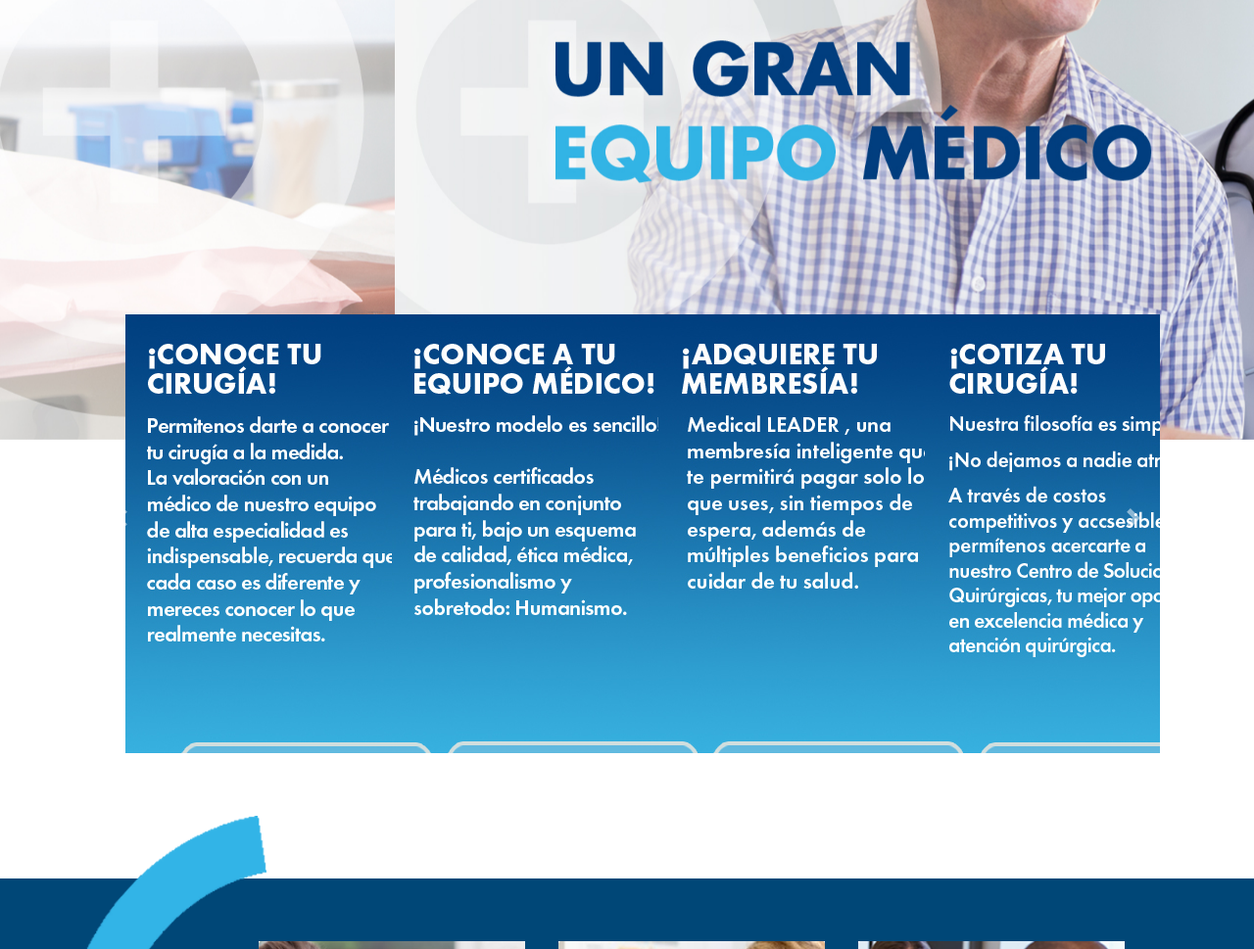
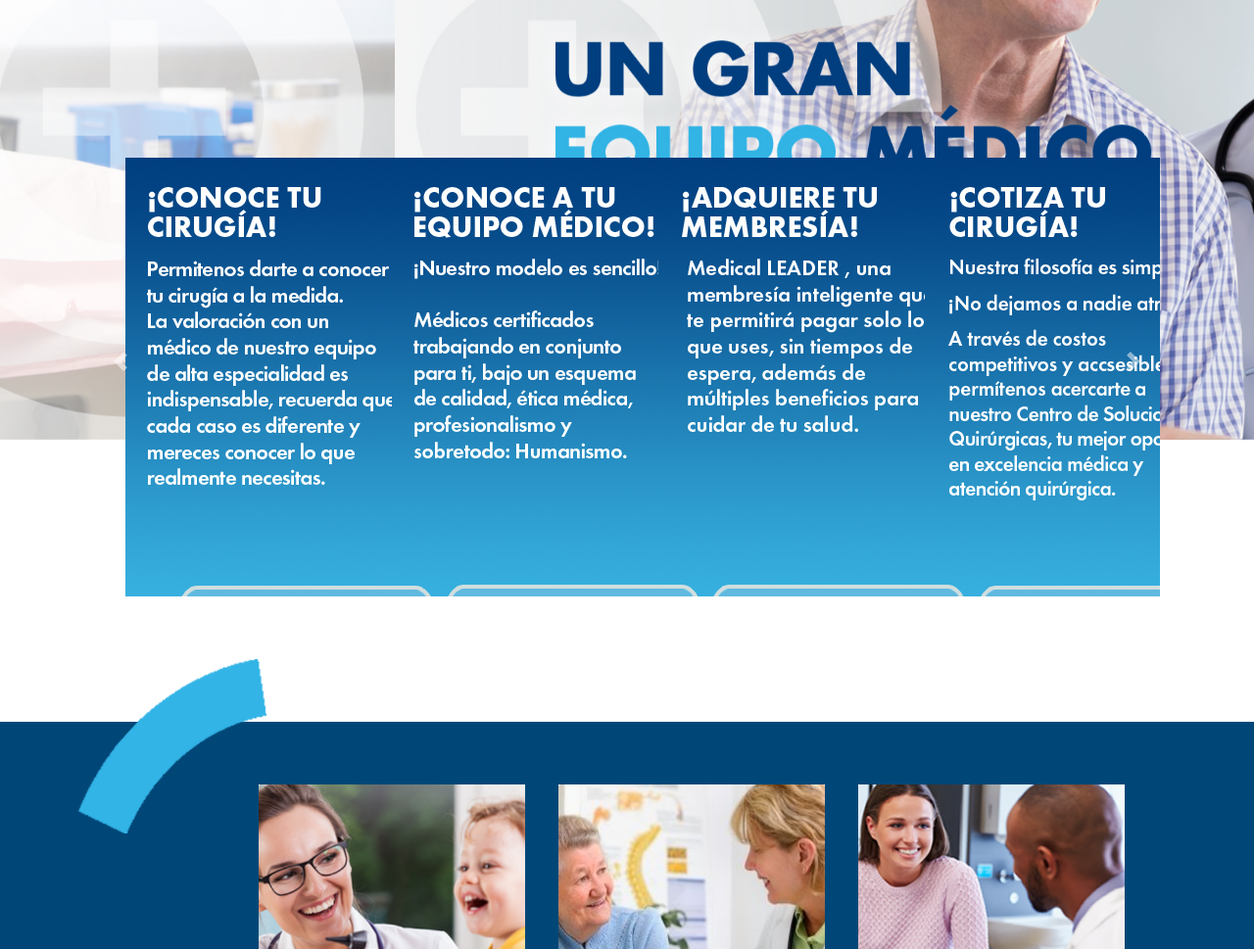
Before and after one commit to GussHdez/centrodesolucionesquirurgicas.github.io, a plain HTML site: page index.html in a window 1280 px wide. Shown: the part 420-1389 px from the top of the page at 98% size. Drawn offline with nearby package versions, Linux system fonts and the light colour scheme.

Commit message:
Add files via upload

```diff
--- a/css/estilosIndex.css
+++ b/css/estilosIndex.css
@@ -54,7 +54,7 @@
 }
 
 #cardCarousel{
-    margin-top: -10rem;
+    margin-top: -20rem;
     margin-left: 6rem;
     margin-right: 6rem;
 }
```
